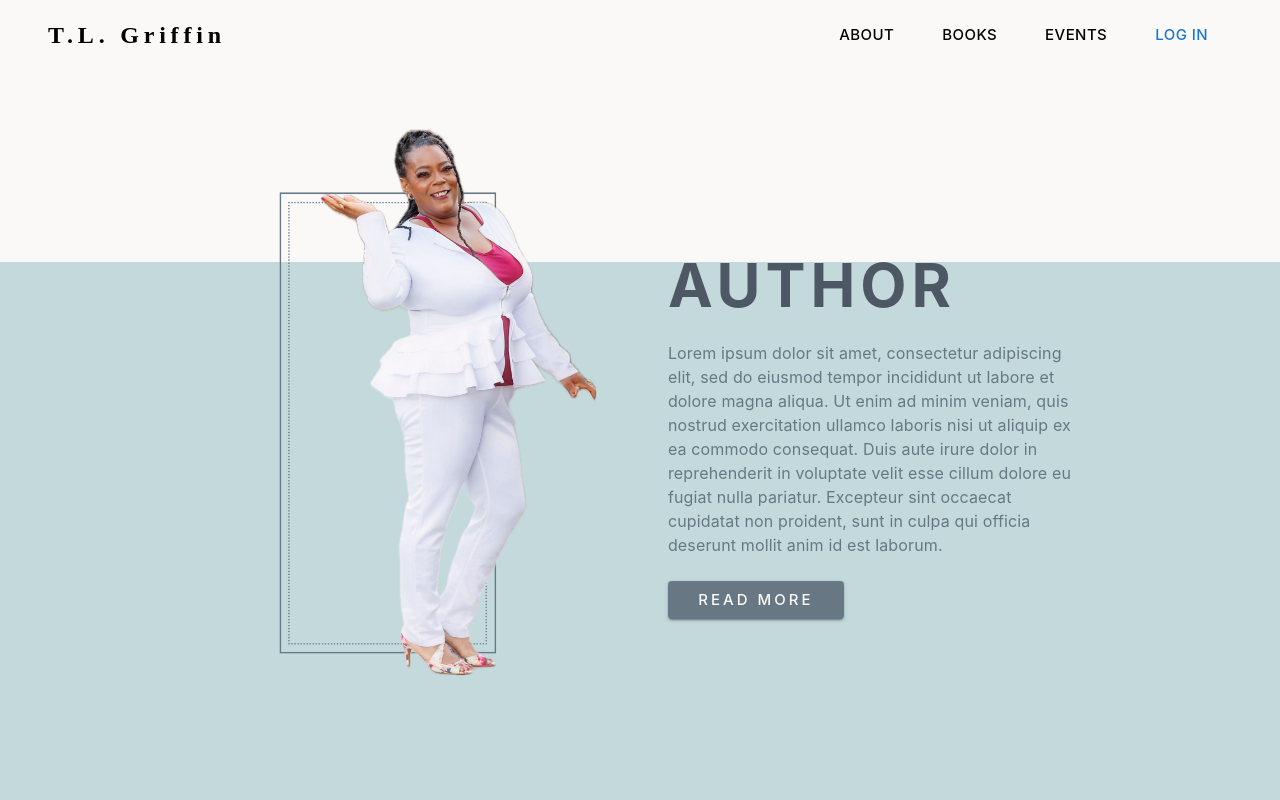
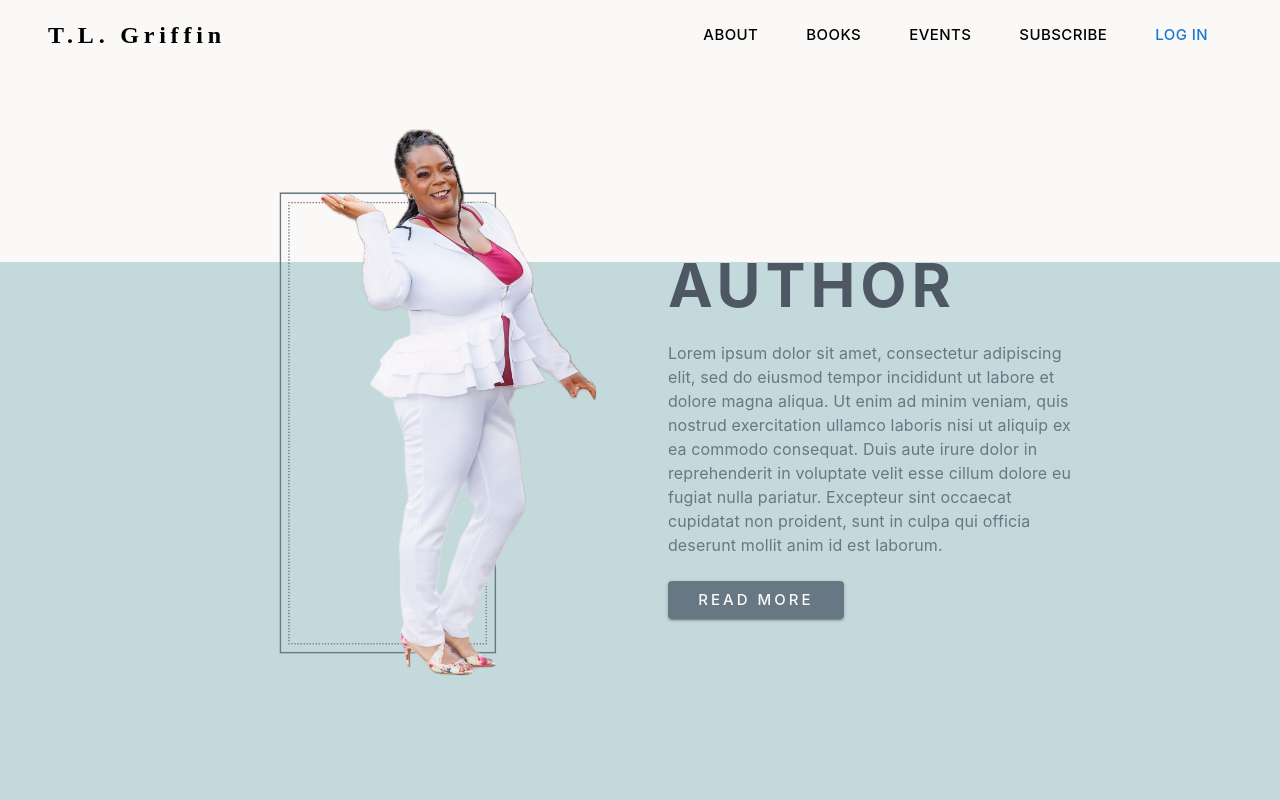
Before and after one commit to ChrisS561/TLGriffinBooks, a React (Create React App) app in the folder tisha-wesbite/: page / in a window 1280 px wide. Shown: the top 800 px of the page. Built offline with nearby package versions, Linux system fonts and the light colour scheme.

Commit message:
Started the Subscribe modal button

```diff
--- a/tisha-wesbite/src/AppCoverpage.js
+++ b/tisha-wesbite/src/AppCoverpage.js
@@ -2,6 +2,7 @@ import React from 'react';
 import Homepage from './Pages/Homepage';
 import NavBar from './Components/Navigation/NavBar';
 import AuthorBookDisplay from './Components/HomepageBookDisplay/AuthorBookDisplay';
+import SubscribeButton from './Components/Buttons/SubscribeButton';
 
 export default function AppCoverpage() {
 	return (
--- /dev/null
+++ b/tisha-wesbite/src/Components/Buttons/SubscribeButton.js
@@ -0,0 +1,50 @@
+import * as React from 'react';
+import Button from '@mui/material/Button';
+import Menu from '@mui/material/Menu';
+import MenuItem from '@mui/material/MenuItem';
+import {
+	Box,
+	Container,
+	FormControl,
+	InputLabel,
+	Modal,
+	Select,
+	Typography,
+} from '@mui/material';
+
+export default function SubscribeButton() {
+	const [open, setOpen] = React.useState(false);
+
+	const handleOpen = () => setOpen(true);
+	const handleClose = () => setOpen(false);
+
+	return (
+		<div>
+			<Button
+				onClick={handleOpen}
+				sx={{
+					my: 2,
+					color: 'black',
+					display: { xs: 'none', sm: 'block' },
+					fontSize: 15,
+					fontFamily: 'inter',
+					margin: '1rem',
+				}}
+			>
+				Subscribe
+			</Button>
+			<Modal
+				open={open}
+				onClose={handleClose}
+				aria-labelledby="modal-modal-title"
+				aria-describedby="modal-modal-description"
+			>
+                <Container>
+				<Box>
+					<Typography>Hi</Typography>
+				</Box>
+                </Container>
+			</Modal>
+		</div>
+	);
+}
--- a/tisha-wesbite/src/Components/Navigation/NavBar.js
+++ b/tisha-wesbite/src/Components/Navigation/NavBar.js
@@ -15,6 +15,7 @@ import LoginButton from '../Buttons/LoginButton';
 import LogoutButton from '../Buttons/LogoutButton';
 import PopupState, { bindTrigger, bindMenu } from 'material-ui-popup-state';
 import BooksButton from './BooksButton';
+import SubscribeButton from '../Buttons/SubscribeButton';
 
 const pages = ['About', 'Events', 'Subscribe'];
 // const Books = ['Book 1', 'Book 2', 'Book 3'];
@@ -100,7 +101,6 @@ function NavBar() {
 							<MenuItem onClick={handleCloseNavMenu}>
 								<Button
 									sx={{ fontFamily: 'inter', color: 'black' }}
-									textAlign="center"
 									href="/About"
 								>
 									About
@@ -109,7 +109,6 @@ function NavBar() {
 							<MenuItem onClick={handleCloseNavMenu}>
 								<Button
 									sx={{ fontFamily: 'inter', color: 'black' }}
-									textAlign="center"
 									href="/Events"
 								>
 									Events
@@ -177,6 +176,7 @@ function NavBar() {
 						>
 							Events
 						</Button>
+						<SubscribeButton />
 						{!isLoading && !user && <LoginButton />}
 						{!isLoading && user && <LogoutButton />}
 					</Box>
```
Also changed, not shown: tisha-wesbite/src/Components/ImageDisplay/SubscribeButtonImage.js (added).
